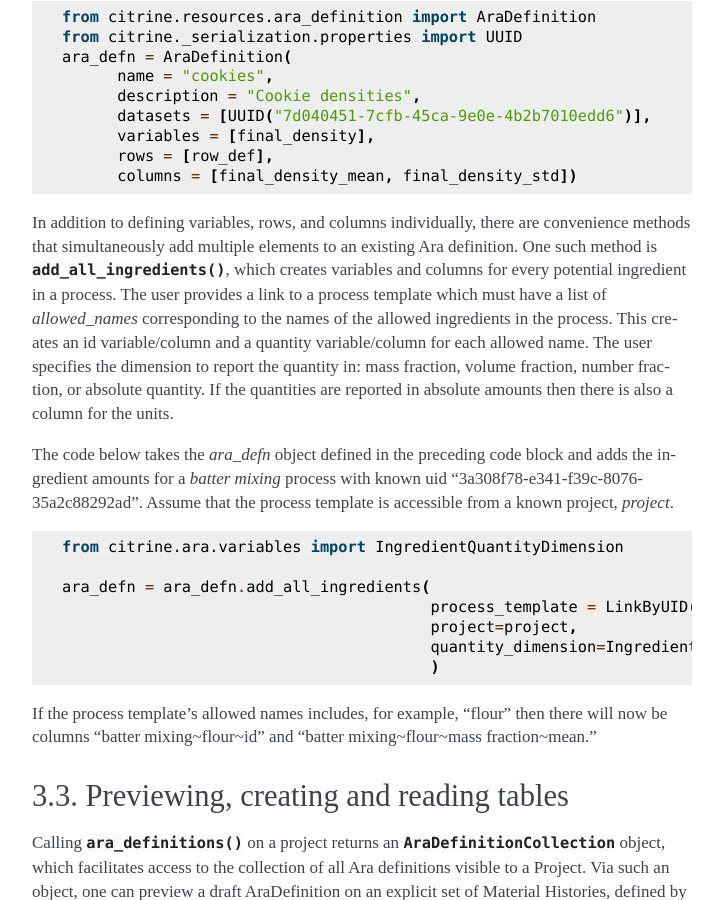
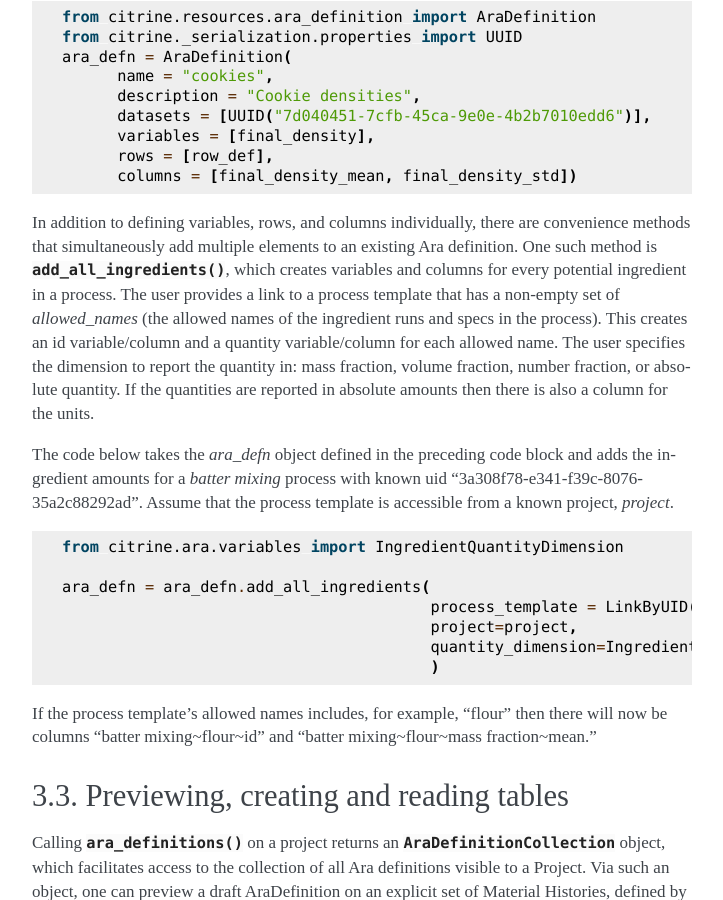
Before and after one commit to CitrineInformatics/citrine-python, a Sphinx documentation site: the page built from docs/source/data_extraction.rst, in a window 1280 px wide and 900 px high, scrolled down 1493 px. Shown: the whole window, without its empty margins (388-1111 px from the left). Built offline with Sphinx 7.4.7, drawn with Linux system fonts in a browser that asks for light colours; pages that are not in the unit, such as notebooks, are missing from menus.

Commit message:
Update docs/source/data_extraction.rst
Co-Authored-By: Ken Kroenlein <51962276+kroenlein@users.noreply.github.com>

```diff
--- a/docs/source/data_extraction.rst
+++ b/docs/source/data_extraction.rst
@@ -74,7 +74,7 @@ and a list of :class:`~citrine.ara.columns.Column` objects to transform those va
 
 In addition to defining variables, rows, and columns individually, there are convenience methods that simultaneously add multiple elements to an existing Ara definition.
 One such method is :func:`~citrine.resources.Ara.Definition.add_all_ingredients`, which creates variables and columns for every potential ingredient in a process.
-The user provides a link to a process template which must have a list of `allowed_names` corresponding to the names of the allowed ingredients in the process.
+The user provides a link to a process template that has a non-empty set of `allowed_names` (the allowed names of the ingredient runs and specs in the process).
 This creates an id variable/column and a quantity variable/column for each allowed name.
 The user specifies the dimension to report the quantity in: mass fraction, volume fraction, number fraction, or absolute quantity.
 If the quantities are reported in absolute amounts then there is also a column for the units.
```
